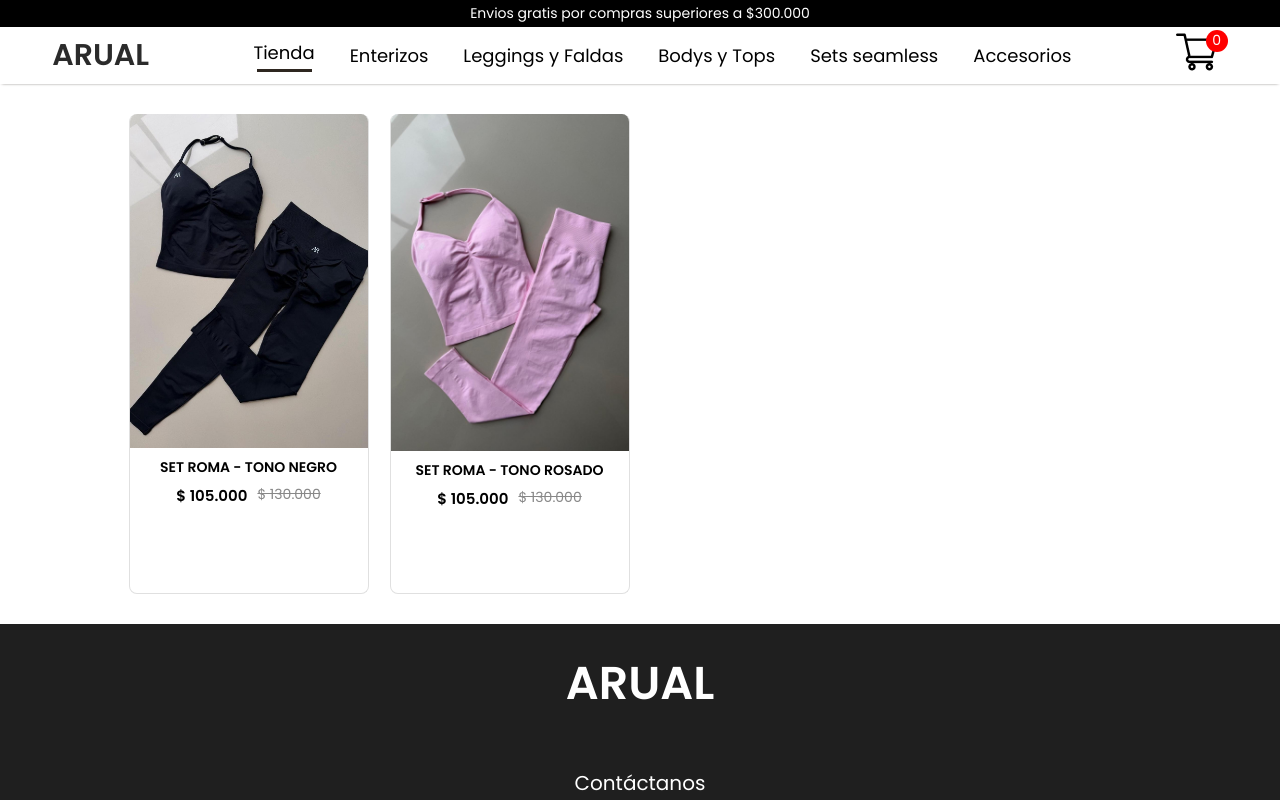
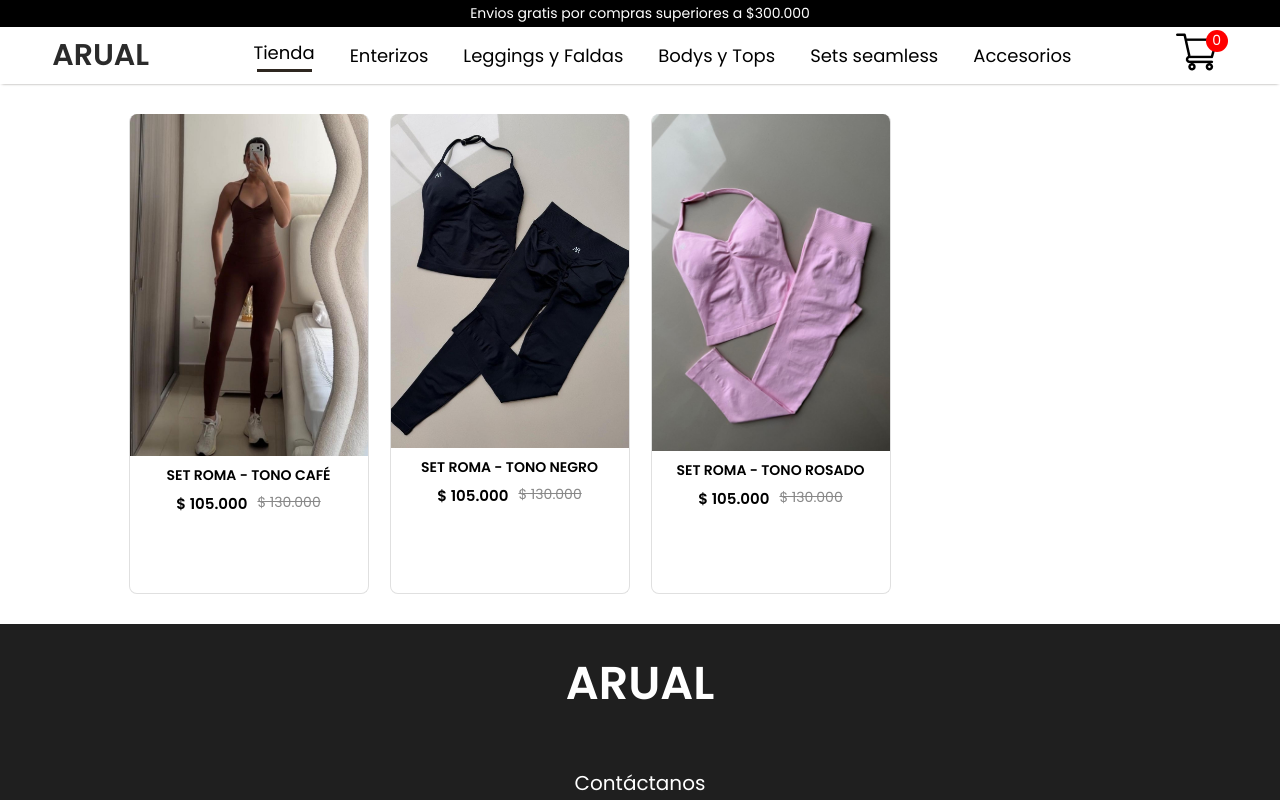
Before and after one commit to luis13xd/arual, a React (Create React App) app: page /sets in a window 1280 px wide. Shown: the top 800 px of the page. Built offline with nearby package versions, Linux system fonts and the light colour scheme.

Commit message:
agregamos set roma cafe

```diff
--- a/src/Components/Assets/all_product.js
+++ b/src/Components/Assets/all_product.js
@@ -446,6 +446,25 @@ let all_product = [
 
   // ---------------------------- Categoria 4 SETS -----------------------------
   {
+    id: 403,
+    name: "SET ROMA - TONO CAFÉ",
+    category: "sets",
+    description: "Material suave y de alta calidad",
+    image: setromacafe1,
+    image2: setromacafe2,
+    image3: setromacafe3,
+    image4: setromacafe4,
+    new_price: 105000,
+    old_price: 130000,
+    sizes: {
+      XS: false,
+      S: true,
+      M: true,
+      L: false,
+      XL: false,
+    },
+  },
+  {
     id: 401,
     name: "SET ROMA - TONO NEGRO",
     category: "sets",
```
Also changed, not shown: src/Components/Assets/sets/setromacafe1.jpeg, 1 other file (tests, documents, lock files or other folders).
